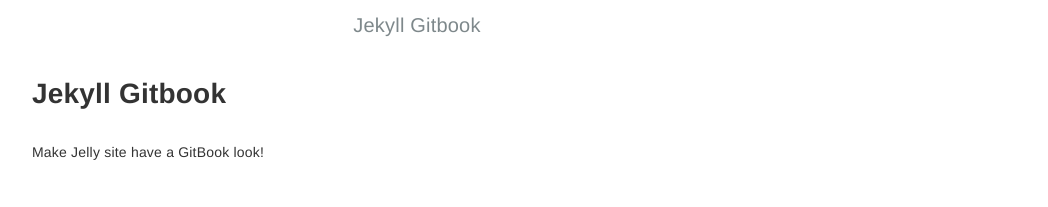
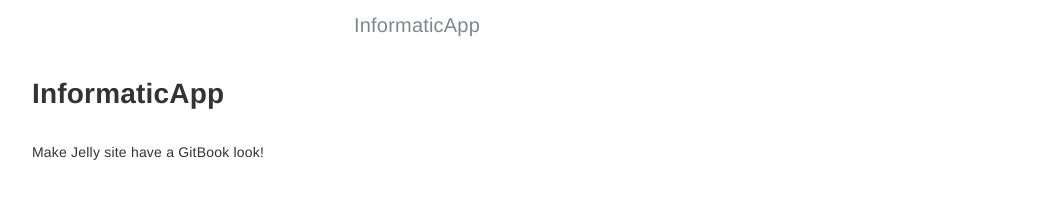
Before and after one commit to JesusCoya/JesusCoya.github.io, a Jekyll site: the page built from index.md, in a window 1280 px wide. Shown: the top 207 px of the page, without its empty margins (223-1271 px from the left). Built offline with Jekyll 4.4.1, drawn with Linux system fonts in a browser that asks for light colours.

Commit message:
Update _config.yml

```diff
--- a/_config.yml
+++ b/_config.yml
@@ -1,7 +1,7 @@
 # Configurations
-title:            Jekyll Gitbook
+title:            InformaticApp
 longtitle:        Jekyll Gitbook
-author:           HE Tao
+author:           Jesús Brayan Coya Huiza
 email:            sighingnow@gmail.com
 description: >
   Build Jekyll site with the GitBook style.
```
